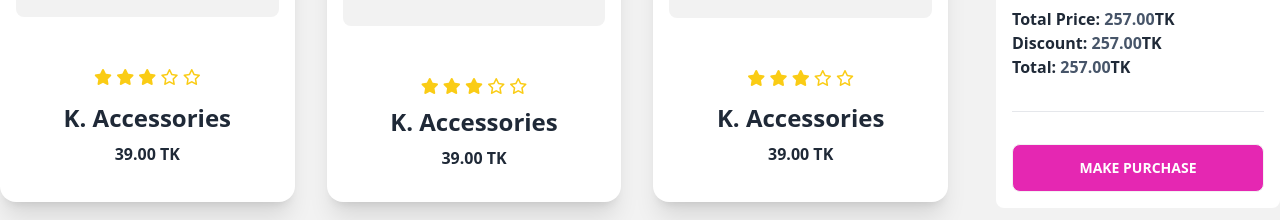
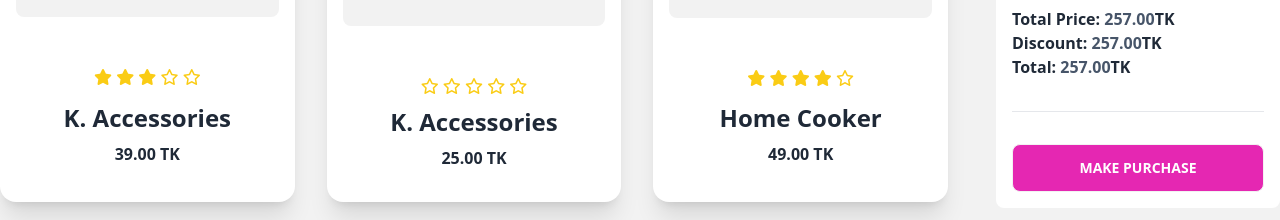
Before and after one commit to parvejme24/summer-sale, a plain HTML site: page index.html in a window 1280 px wide. Shown: the part 1134-1354 px from the top of the page. Drawn offline with nearby package versions, Linux system fonts and the light colour scheme.

Commit message:
added product name

```diff
--- a/index.html
+++ b/index.html
@@ -61,7 +61,7 @@
                                     <i class="fa-regular fa-star"></i>
                                 </p>
                                 <h2 class="card-title text-2xl">K. Accessories</h2>
-                                <p class="font-semibold"><span>39</span>.00 TK</p>
+                                <p class="font-semibold"><span>39.00</span> TK</p>
                             </div>
                         </div>
 
@@ -72,14 +72,14 @@
                             </figure>
                             <div class="card-body items-center text-center">
                                 <p class="text-yellow-400">
-                                    <i class="fa-solid fa-star"></i>
-                                    <i class="fa-solid fa-star"></i>
-                                    <i class="fa-solid fa-star"></i>
+                                    <i class="fa-regular fa-star"></i>
+                                    <i class="fa-regular fa-star"></i>
+                                    <i class="fa-regular fa-star"></i>
                                     <i class="fa-regular fa-star"></i>
                                     <i class="fa-regular fa-star"></i>
                                 </p>
                                 <h2 class="card-title text-2xl">K. Accessories</h2>
-                                <p class="font-semibold"><span>39</span>.00 TK</p>
+                                <p class="font-semibold"><span>25.00</span> TK</p>
                             </div>
                         </div>
 
@@ -93,11 +93,11 @@
                                     <i class="fa-solid fa-star"></i>
                                     <i class="fa-solid fa-star"></i>
                                     <i class="fa-solid fa-star"></i>
-                                    <i class="fa-regular fa-star"></i>
+                                    <i class="fa-solid fa-star"></i>
                                     <i class="fa-regular fa-star"></i>
                                 </p>
-                                <h2 class="card-title text-2xl">K. Accessories</h2>
-                                <p class="font-semibold"><span>39</span>.00 TK</p>
+                                <h2 class="card-title text-2xl">Home Cooker</h2>
+                                <p class="font-semibold"><span>49.00</span> TK</p>
                             </div>
                         </div>
                     </div>
```
